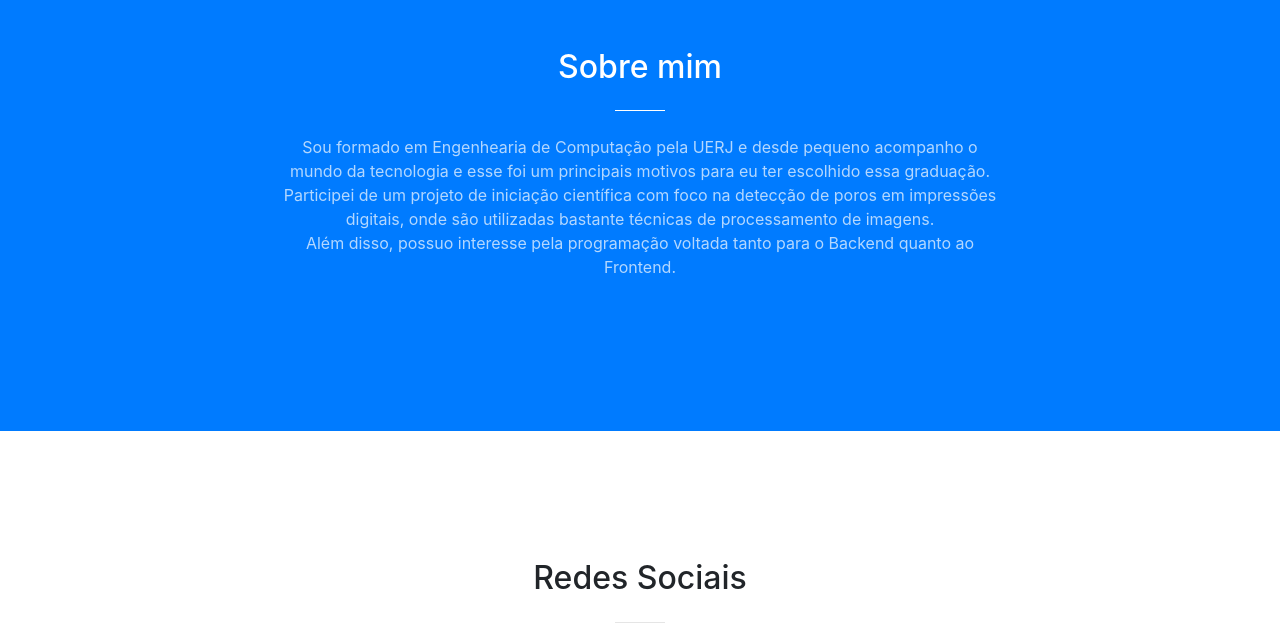
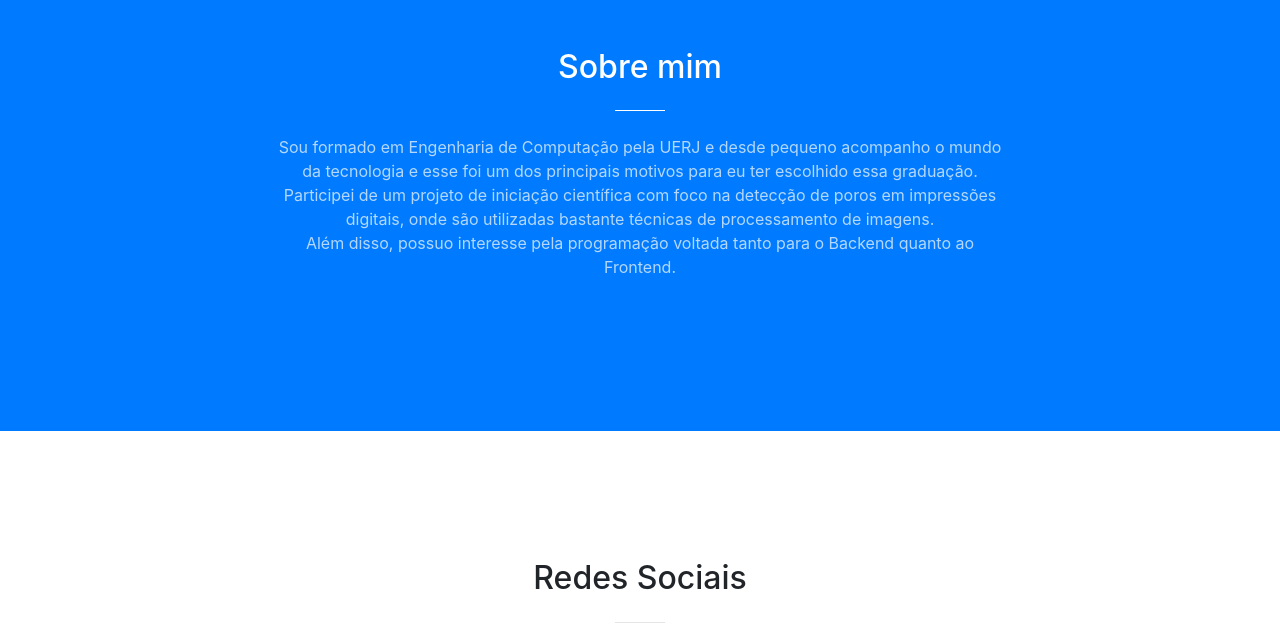
Before and after one commit to gav1ao/gav1ao.github.io, a website with bundled scripts: page index.html in a window 1280 px wide. Shown: the part 880-1524 px from the top of the page. Built offline with nearby package versions, Linux system fonts and the light colour scheme.

Commit message:
Correção de erros no texto.

```diff
--- a/index.html
+++ b/index.html
@@ -87,7 +87,7 @@
           <div class="col-lg-8 mx-auto text-center">
             <h2 class="section-heading text-white">Sobre mim</h2>
             <hr class="light my-4">
-            <p class="text-faded mb-4">Sou formado em Engenhearia de Computação pela UERJ e desde pequeno acompanho o mundo da tecnologia e esse foi um principais motivos para eu ter escolhido essa graduação.
+            <p class="text-faded mb-4">Sou formado em Engenharia de Computação pela UERJ e desde pequeno acompanho o mundo da tecnologia e esse foi um dos principais motivos para eu ter escolhido essa graduação.
               <br>Participei de um projeto de iniciação científica com foco na detecção de poros em impressões digitais, onde são utilizadas bastante técnicas de processamento de imagens.
               <br>Além disso, possuo interesse pela programação voltada tanto para o Backend quanto ao Frontend.</p>
           </div>
```
